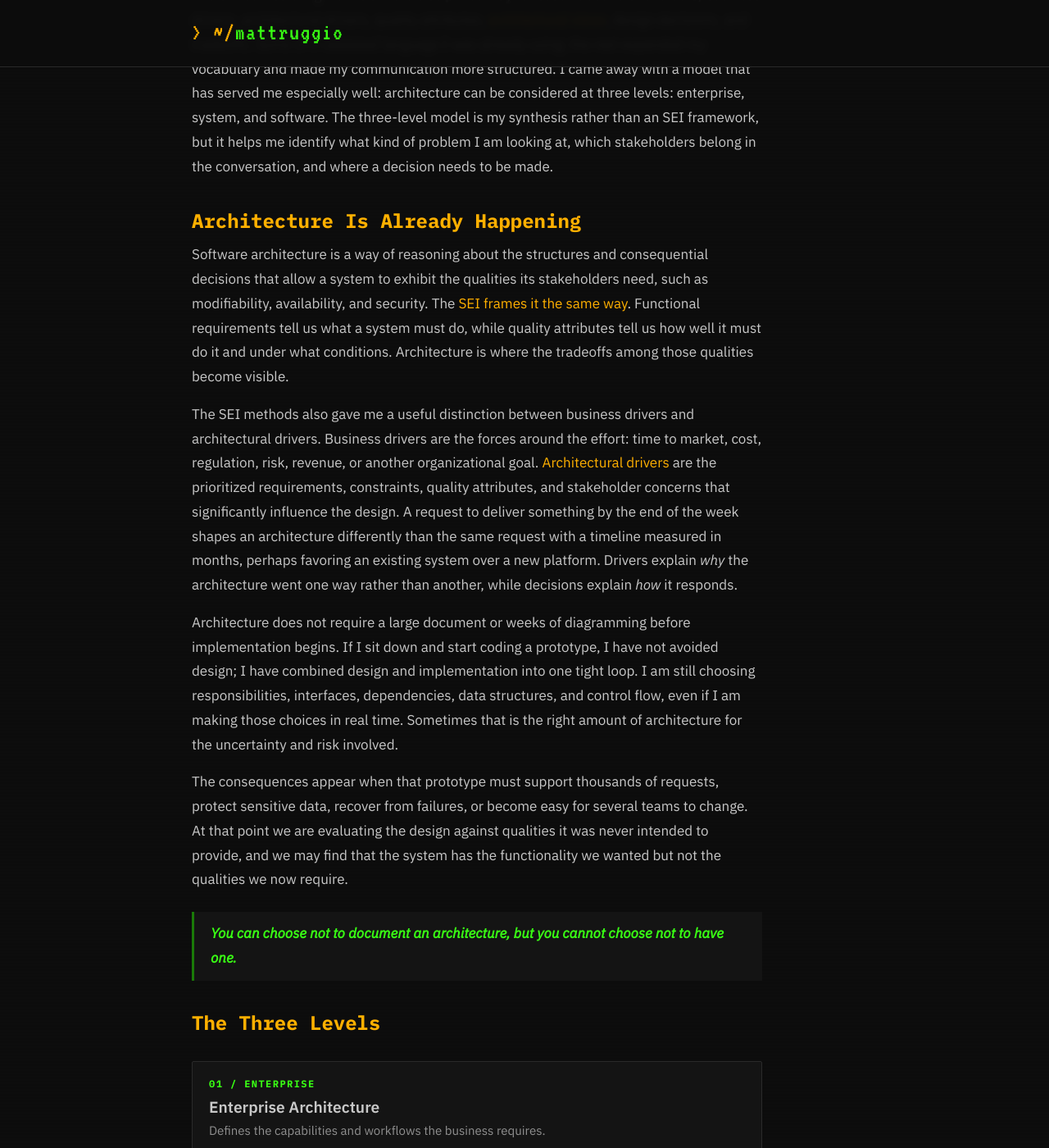
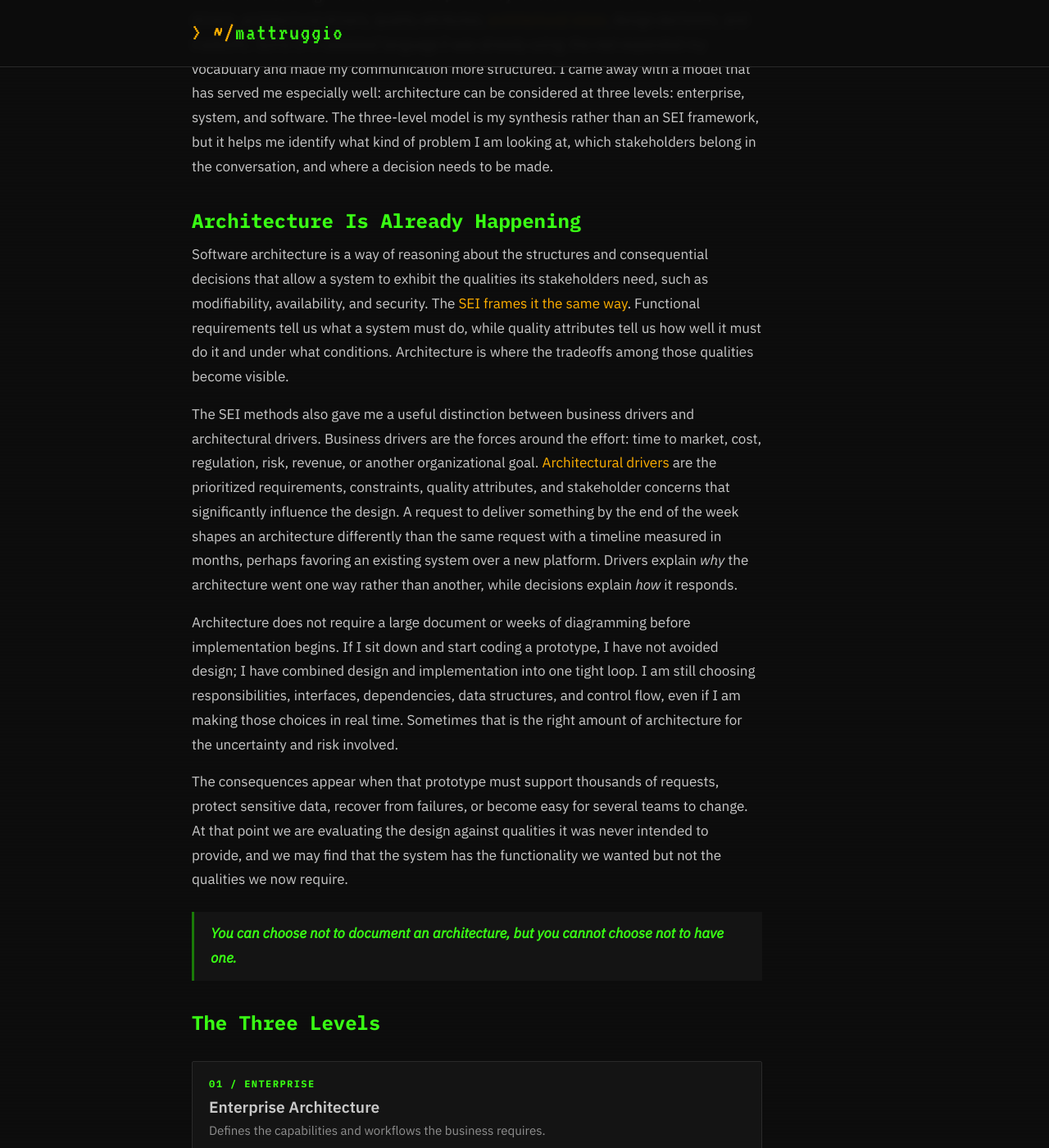
Before and after one commit to mattruggio/mattruggio.github.io, a Jekyll site: the page built from _posts/2026-08-26-architecture-at-three-levels.md, in a window 1280 px wide and 1400 px high, scrolled down 721 px. Shown: the whole window at 82% size. Built offline with Jekyll 4.4.1, drawn with Linux system fonts in a browser that asks for light colours.

Commit message:
Move glossary terms and post subheads off the link colour
Amber marks links now, so the Domain Language terms and every h2 and h3
in a post were static content wearing the affordance: they looked
clickable and did nothing. Both take the structural green instead, which
leaves the two colours cleanly split — green is what the page says, amber
is where it can take you, and hover borrows green for as long as the
cursor is on a link.

Terms pick the colour up from `dt`, so the home page override that made
the whoami labels green on their own is gone, and the post-content
heading rule is gone too: h1 through h6 were already green, so restating
it was the same duplication removed in the last commit.

Co-authored-by: Copilot <223556219+Copilot@users.noreply.github.com>
Copilot-Session: 331777e1-38da-4439-9766-a421efdafcb4

```diff
--- a/assets/css/main.css
+++ b/assets/css/main.css
@@ -383,7 +383,6 @@ main { flex: 1; }
 }
 
 .home-intro dt {
-  color: var(--green);
   font-weight: normal;
   margin-top: 0;
 }
@@ -608,8 +607,6 @@ a.tag:hover {
   z-index: 2;
 }
 
-.post-content h2, .post-content h3 { color: var(--amber); }
-
 .post-content img {
   max-width: 100%;
   border: 1px solid var(--border);
@@ -800,8 +797,10 @@ a.tag:hover {
 /* ── Definition lists (glossaries) ──────────────────── */
 dl { margin: 1.5rem 0; }
 
+/* A term is a label the page is stating, not somewhere to go, so it takes the
+   structural green rather than the amber that marks links. */
 dt {
-  color: var(--amber);
+  color: var(--green);
   font-weight: bold;
   margin-top: 1rem;
 }
```
